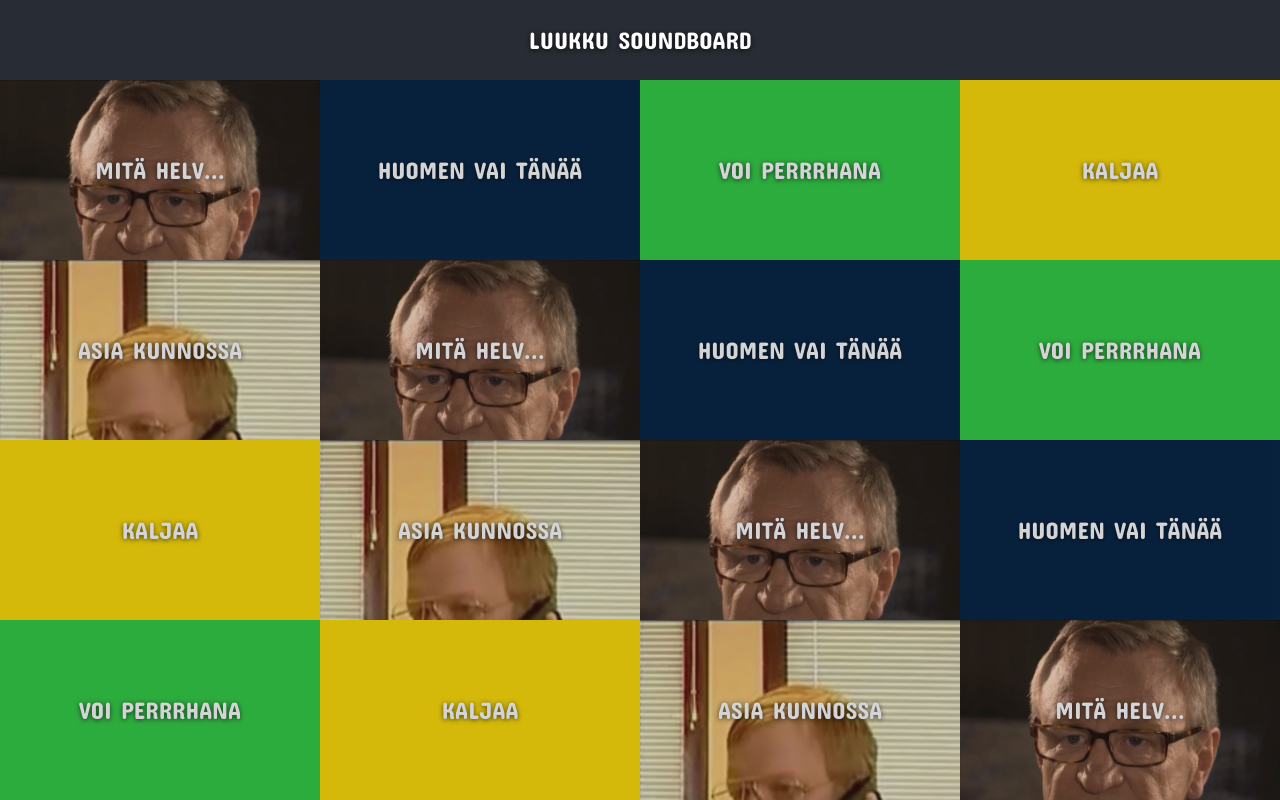
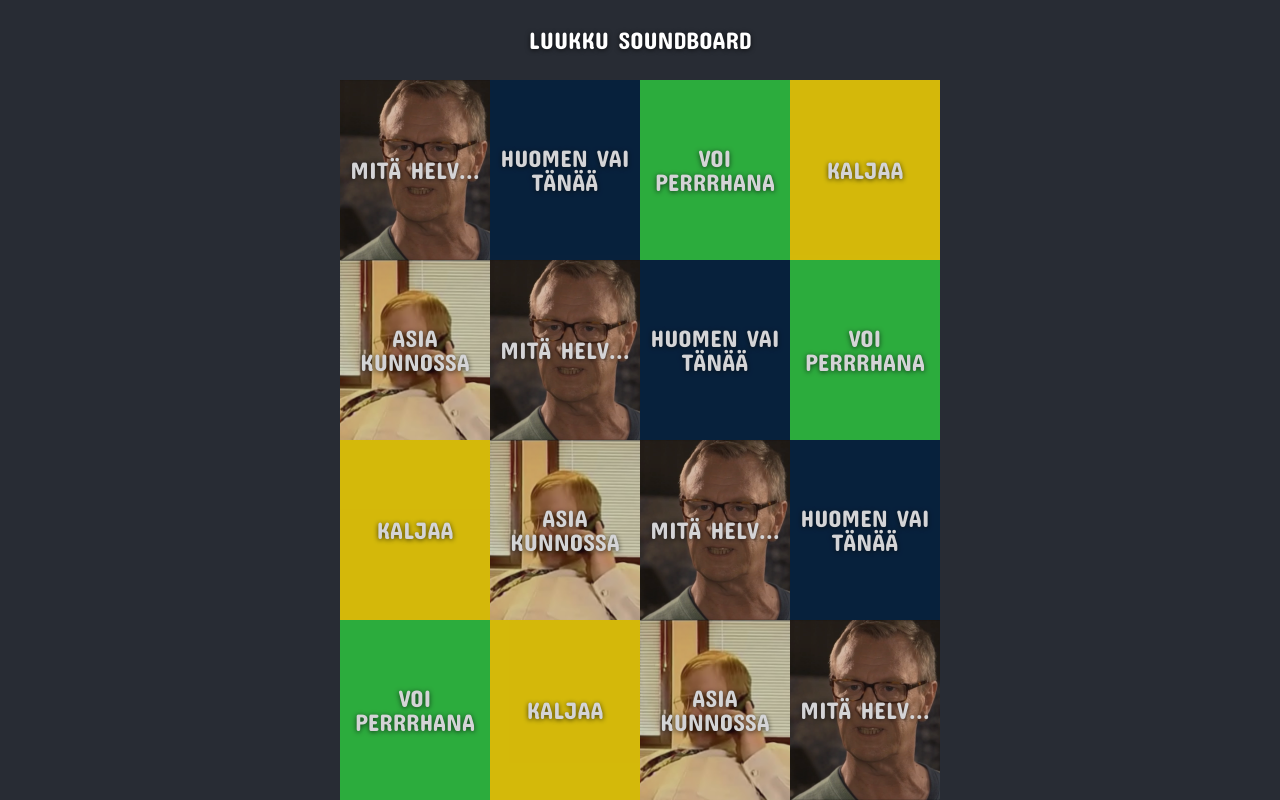
Before and after one commit to jjvaris/luu-soundboard, a React (Create React App) app: page / in a window 1280 px wide. Built offline with nearby package versions, Linux system fonts and the light colour scheme.

Commit message:
added max width when landscape mode

```diff
--- a/src/index.css
+++ b/src/index.css
@@ -114,3 +114,10 @@ body {
   text-shadow: 0 1px 5px rgba(0, 0, 0, 0.7);
   font-size: 1.5em;
 }
+@media screen and (min-width: 550px) and (orientation: landscape) {
+  #root {
+    width: 600px;
+    margin-left: auto;
+    margin-right: auto;
+  }
+}
```
